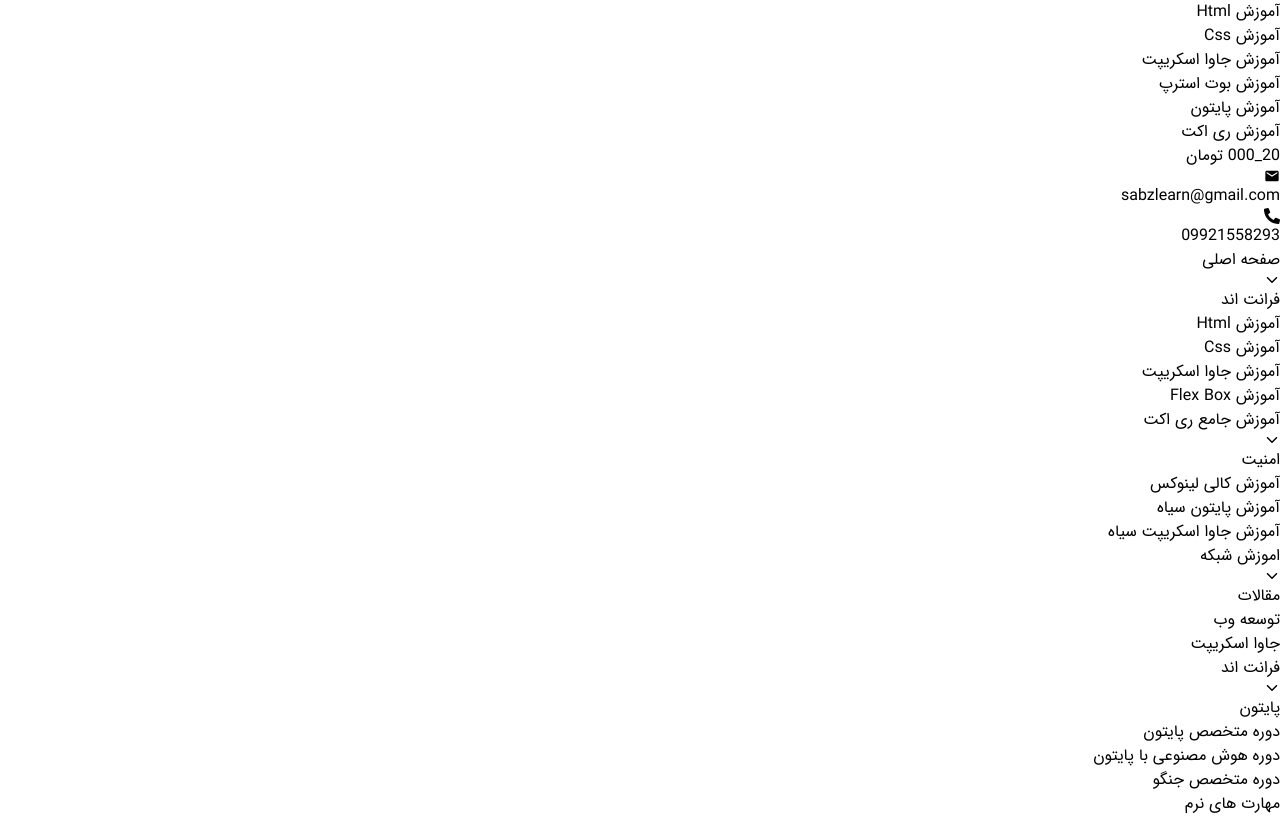
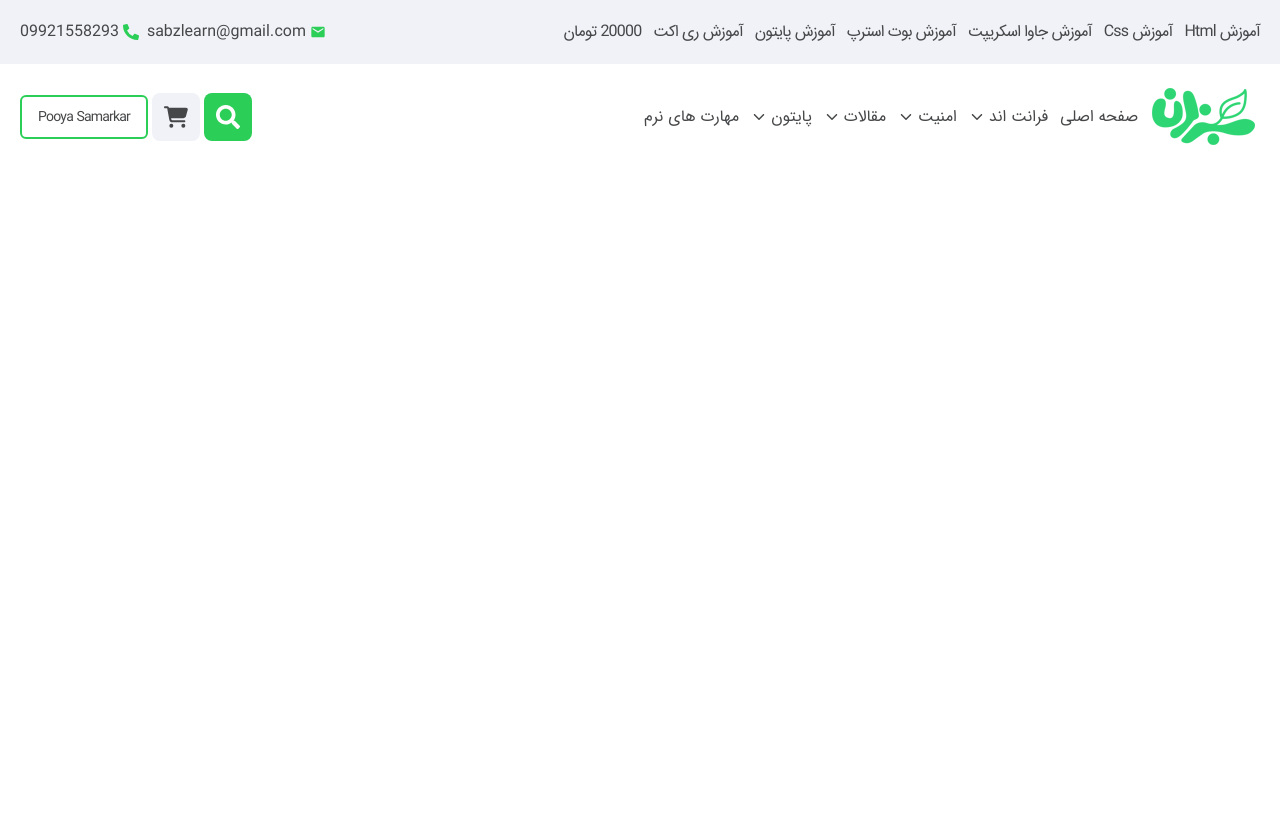
Before and after one commit to impooya/sabzlearn-ir, a React (Vite) app: page / in a window 1280 px wide. Built offline with nearby package versions, Linux system fonts and the light colour scheme.

Commit message:
styled commponents

```diff
--- a/src/components/Header.jsx
+++ b/src/components/Header.jsx
@@ -1,64 +1,111 @@
 import { MdMail } from "react-icons/md";
 import { FaPhoneAlt } from "react-icons/fa";
 import { IoIosArrowDown } from "react-icons/io";
-
+import { FaCartShopping } from "react-icons/fa6";
+import { FaSearch } from "react-icons/fa";
+import { FaRegUser } from "react-icons/fa";
 function Header() {
   return (
     <>
       {/*top of main header*/}
-      <section>
+      <section className="hidden md:flex justify-between items-center  w-full text-dark-primery bg-[#f0f2f7] p-5">
         {/*learn courses btn in top of main header*/}
-        <div>
-          <ul>
+        <div className="w-auto">
+          <ul className=" flex w-full gap-3 justify-center items-center">
             <li>
-              <a>آموزش Html</a>
+              <a
+                href="#"
+                className="hover:text-blue-300 transition-all delay-75 text-center tracking-tighter"
+              >
+                آموزش Html
+              </a>
             </li>
             <li>
-              <a>آموزش Css</a>
+              <a
+                href="#"
+                className="hover:text-blue-300 transition-all delay-75 text-center tracking-tighter"
+              >
+                آموزش Css
+              </a>
             </li>
             <li>
-              <a>آموزش جاوا اسکریپت</a>
+              <a
+                href="#"
+                className="hover:text-blue-300 transition-all delay-75 text-center tracking-tighter"
+              >
+                آموزش جاوا اسکریپت
+              </a>
             </li>
             <li>
-              <a>آموزش بوت استرپ</a>
+              <a
+                href="#"
+                className="hover:text-blue-300 transition-all delay-75 text-center tracking-tighter "
+              >
+                آموزش بوت استرپ
+              </a>
             </li>
             <li>
-              <a>آموزش پایتون</a>
+              <a
+                href="#"
+                className="hover:text-blue-300 transition-all delay-75 text-center tracking-tighter"
+              >
+                آموزش پایتون
+              </a>
             </li>
             <li>
-              <a>آموزش ری اکت</a>
+              <a
+                href="#"
+                className="hover:text-blue-300 transition-all delay-75 text-center tracking-tighter"
+              >
+                آموزش ری اکت
+              </a>
             </li>
             <li>
-              <a>20_000 تومان</a>
+              <a
+                href="#"
+                className="hover:text-blue-300 transition-all delay-75 text-center tracking-tighter"
+              >
+                20000 تومان
+              </a>
             </li>
           </ul>
         </div>
         {/*phone number and email website */}
-        <div>
-          <a>
-            <MdMail />
-            <span>sabzlearn@gmail.com</span>
+        <div className="w-auto flex justify-center items-center gap-x-2 lg:flex-nowrap flex-wrap">
+          <a
+            href="#"
+            className="inline-flex gap-1 items-center justify-center group"
+          >
+            <MdMail className="text-green-primery" />
+            <span className="group-hover:text-blue-300 transition-all delay-75">
+              sabzlearn@gmail.com
+            </span>
           </a>
-          <a>
-            <FaPhoneAlt />
-            <span>09921558293</span>
+          <a
+            href="#"
+            className="inline-flex gap-1 items-center justify-center group"
+          >
+            <FaPhoneAlt className="text-green-primery" />
+            <span className="group-hover:text-blue-300 transition-all delay-75">
+              09921558293
+            </span>
           </a>
         </div>
       </section>
       {/*main header*/}
-      <section>
-        <div>
-          <img></img>
-          <ul>
+      <section className="w-full flex items-center justify-between text-dark-primery p-5">
+        <div className="flex w-full justify-start items-center gap-3 ">
+          <img src="\images\logo\Logo.png" />
+          <ul className="flex justify-center items-center gap-3">
             <li>
-              <a>صفحه اصلی</a>
+              <a href="a">صفحه اصلی</a>
             </li>
             <li>
-              <span>
+              <span className="flex justify-center items-center gap-1">
+                <a href="#">فرانت اند</a>
                 <IoIosArrowDown />
-                <a>فرانت اند</a>
               </span>
-              <ul>
+              <ul className="hidden">
                 <li>
                   <a>آموزش Html</a>
                 </li>
@@ -77,11 +124,11 @@ function Header() {
               </ul>
             </li>
             <li>
-              <span>
+              <span className="flex justify-center items-center gap-1">
+                <a href="#">امنیت</a>
                 <IoIosArrowDown />
-                <a>امنیت</a>
               </span>
-              <ul>
+              <ul className="hidden">
                 <li>
                   <a>آموزش کالی لینوکس</a>
                 </li>
@@ -97,11 +144,11 @@ function Header() {
               </ul>
             </li>
             <li>
-              <span>
+              <span className="flex justify-center items-center gap-1">
+                <a href="#">مقالات</a>
                 <IoIosArrowDown />
-                <a>مقالات</a>
               </span>
-              <ul>
+              <ul className="hidden">
                 <li>
                   <a>توسعه وب</a>
                 </li>
@@ -114,11 +161,11 @@ function Header() {
               </ul>
             </li>
             <li>
-              <span>
+              <span className="flex justify-center items-center gap-1">
+                <a href="#">پایتون</a>
                 <IoIosArrowDown />
-                <a>پایتون</a>
               </span>
-              <ul>
+              <ul className="hidden">
                 <li>
                   <a>دوره متخصص پایتون</a>
                 </li>
@@ -131,11 +178,36 @@ function Header() {
               </ul>
             </li>
             <li>
-              <a>مهارت های نرم</a>
+              <a href="#">مهارت های نرم</a>
             </li>
           </ul>
         </div>
-        <div></div>
+        <div className="flex justify-center items-center gap-1 flex-wrap lg:flex-nowrap tracking-tighter">
+          <a
+            href="a"
+            className="bg-green-primery w-12 h-12 flex justify-center items-center child:size-6 text-white rounded-lg"
+          >
+            <FaSearch />
+          </a>
+          <a
+            href="a"
+            className="w-12 h-12 flex justify-center items-center child:size-6 bg-[#f0f2f7] rounded-lg"
+          >
+            <FaCartShopping />
+          </a>
+          <a
+            href="a"
+            className="w-32 border-2  border-green-primery hidden lg:flex justify-center items-center h-11 rounded-md text-sm hover:bg-green-primery hover:text-white transition-all "
+          >
+            Pooya Samarkar
+          </a>
+          <a
+            href="#"
+            className="bg-green-primery w-12 h-12 flex lg:hidden justify-center items-center child:size-6 text-white rounded-lg "
+          >
+            <FaRegUser />
+          </a>
+        </div>
       </section>
     </>
   );
--- a/tailwind.config.js
+++ b/tailwind.config.js
@@ -6,13 +6,10 @@ export default {
       xs: "480px",
       sm: "640px",
       // => @media (min-width: 640px) { ... }
-      "mid-md": "600px",
       md: "768px",
       // => @media (min-width: 768px) { ... }
-      "mid-lg": "900px",
       lg: "1024px",
       // => @media (min-width: 1024px) { ... }
-      "mid-xl": "1100px",
       xl: "1280px",
       // => @media (min-width: 1280px) { ... }
     },
@@ -23,6 +20,14 @@ export default {
         IRANSansBold: "IRANSans Bold",
         IRANSansLight: "IRANSans Light",
         IRANSansMedium: "IRANSans Medium",
+      },
+      colors: {
+        dark: {
+          primery: "#464749",
+        },
+        green: {
+          primery: "#2bce56",
+        },
       },
 
       container: {
```
